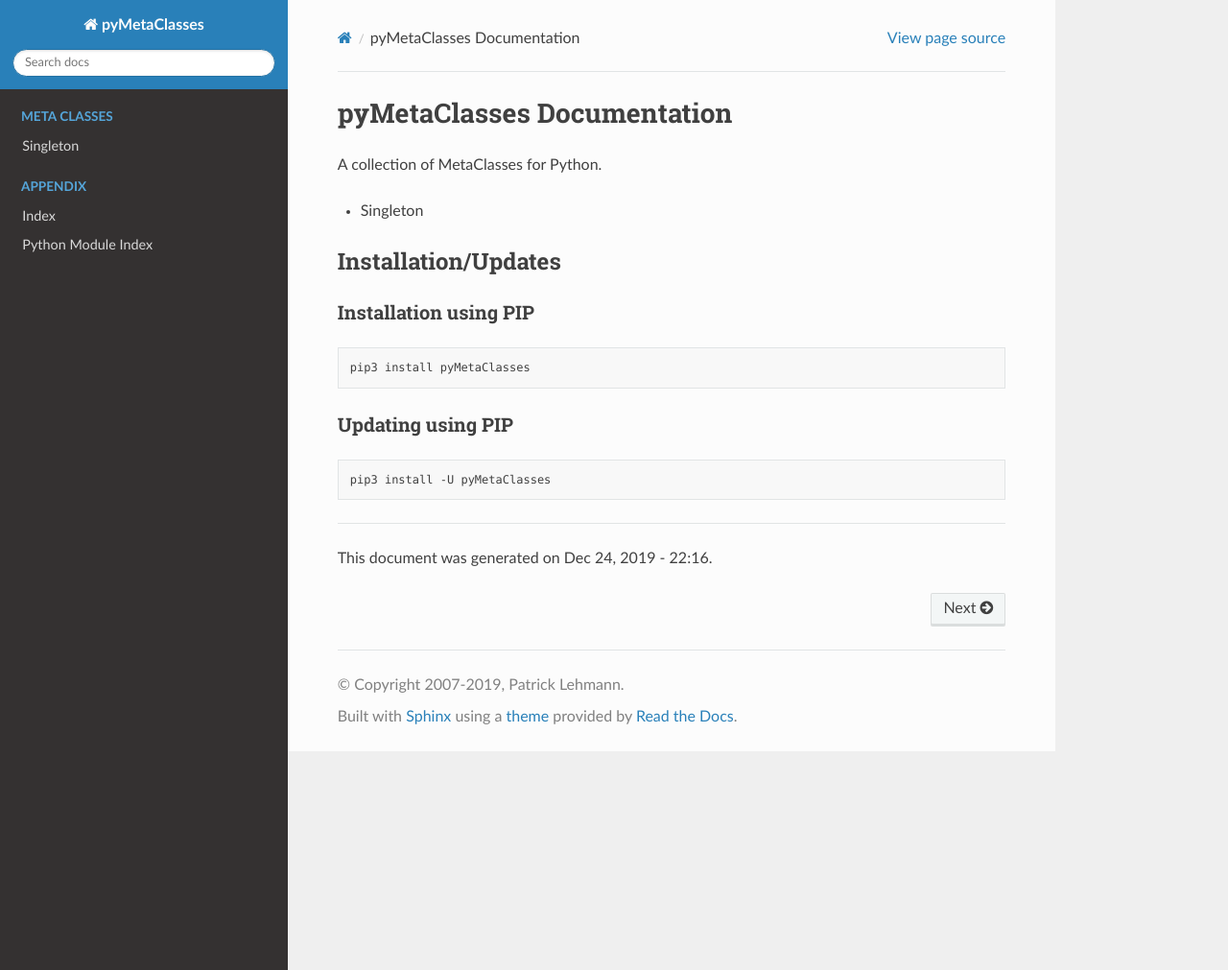
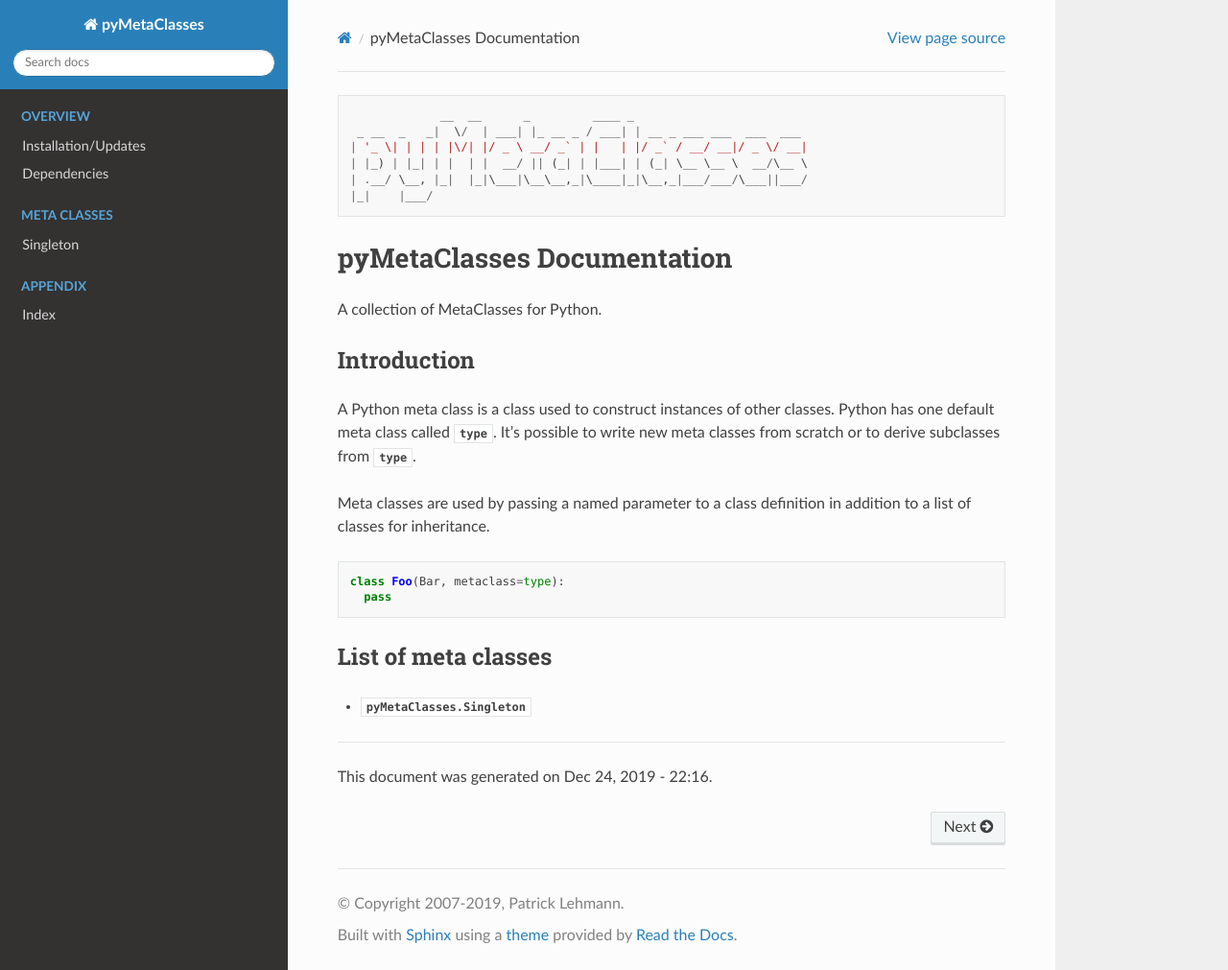
Before and after one commit to Xiretza/pyMetaClasses, a Sphinx documentation site: the page built from doc/index.rst, in a window 1280 px wide and 1011 px high. Shown: the whole window at 96% size. Built offline with Sphinx 7.4.7 and the Read the Docs theme 2.0.0, drawn with Linux system fonts in a browser that asks for light colours.

Commit message:
Updated documentation.

```diff
--- /dev/null
+++ b/doc/Dependencies.rst
@@ -0,0 +1,4 @@
+Dependencies
+############
+
+`This package has no dependencies.`
--- a/doc/conf.py
+++ b/doc/conf.py
@@ -47,6 +47,7 @@
 	'sphinx.ext.mathjax',
 	'sphinx.ext.ifconfig',
 	'sphinx.ext.viewcode',
+#	'sphinx.ext.duration',
 # SphinxContrib extensions
 
 # Other extensions
@@ -91,6 +92,13 @@
 
 
 # ==============================================================================
+# Sphinx.Ext.AutoDoc
+# ==============================================================================
+# see: https://www.sphinx-doc.org/en/master/usage/extensions/autodoc.html#configuration
+autodoc_member_order = "bysource"       # alphabetical, groupwise, bysource
+
+
+# ==============================================================================
 # Sphinx.Ext.ExtLinks
 # ==============================================================================
 extlinks = {
--- a/doc/index.rst
+++ b/doc/index.rst
@@ -1,27 +1,38 @@
+.. code-block::
+
+                  __  __      _         ____ _
+      _ __  _   _|  \/  | ___| |_ __ _ / ___| | __ _ ___ ___  ___  ___
+     | '_ \| | | | |\/| |/ _ \ __/ _` | |   | |/ _` / __/ __|/ _ \/ __|
+     | |_) | |_| | |  | |  __/ || (_| | |___| | (_| \__ \__ \  __/\__ \
+     | .__/ \__, |_|  |_|\___|\__\__,_|\____|_|\__,_|___/___/\___||___/
+     |_|    |___/
+
 pyMetaClasses Documentation
 ###########################
 
 A collection of MetaClasses for Python.
 
-* Singleton
+Introduction
+************
 
-Installation/Updates
+A Python meta class is a class used to construct instances of other classes.
+Python has one default meta class called :py:class:`type`. It's possible to
+write new meta classes from scratch or to derive subclasses from :py:class:`type`.
+
+Meta classes are used by passing a named parameter to a class definition in
+addition to a list of classes for inheritance.
+
+.. code-block:: Python
+
+   class Foo(Bar, metaclass=type):
+     pass
+
+
+List of meta classes
 ********************
 
-Installation using PIP
-======================
+* :py:class:`pyMetaClasses.Singleton`
 
-.. code-block:: bash
-
-   pip3 install pyMetaClasses
-
-
-Updating using PIP
-==================
-
-.. code-block:: bash
-
-   pip3 install -U pyMetaClasses
 
 ------------------------------------
 
@@ -31,11 +42,12 @@
 
    This document was generated on |docdate|.
 
-.. #
-   toctree::
-   :caption: Domain Specific Paths
+.. toctree::
+   :caption: Overview
    :hidden:
 
+   Installation
+   Dependencies
 
 .. toctree::
    :caption: Meta Classes
@@ -49,4 +61,6 @@
    :hidden:
 
    genindex
+
+.. #
    py-modindex
--- a/doc/requirements.txt
+++ b/doc/requirements.txt
@@ -1,3 +1,3 @@
 -r ../requirements.txt
-sphinx>=2.3
-sphinx-rtd-theme
+sphinx>=2.3.1
+sphinx-rtd-theme>=0.4.3
```
Also changed, not shown: doc/Installation.rst (added, +20 -0 lines), doc/Singleton.rst (+13 -0 lines), pyMetaClasses/__init__.py (+11 -4 lines), setup.py (+6 -6 lines), .travis.yml.
